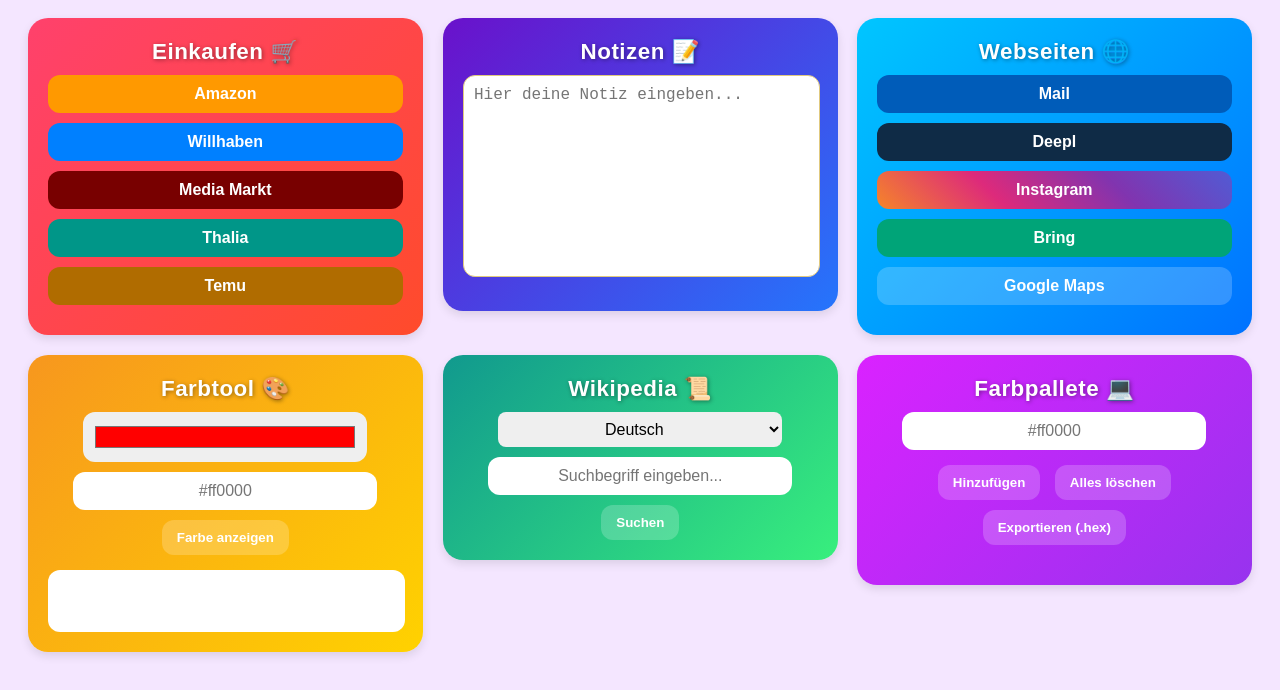
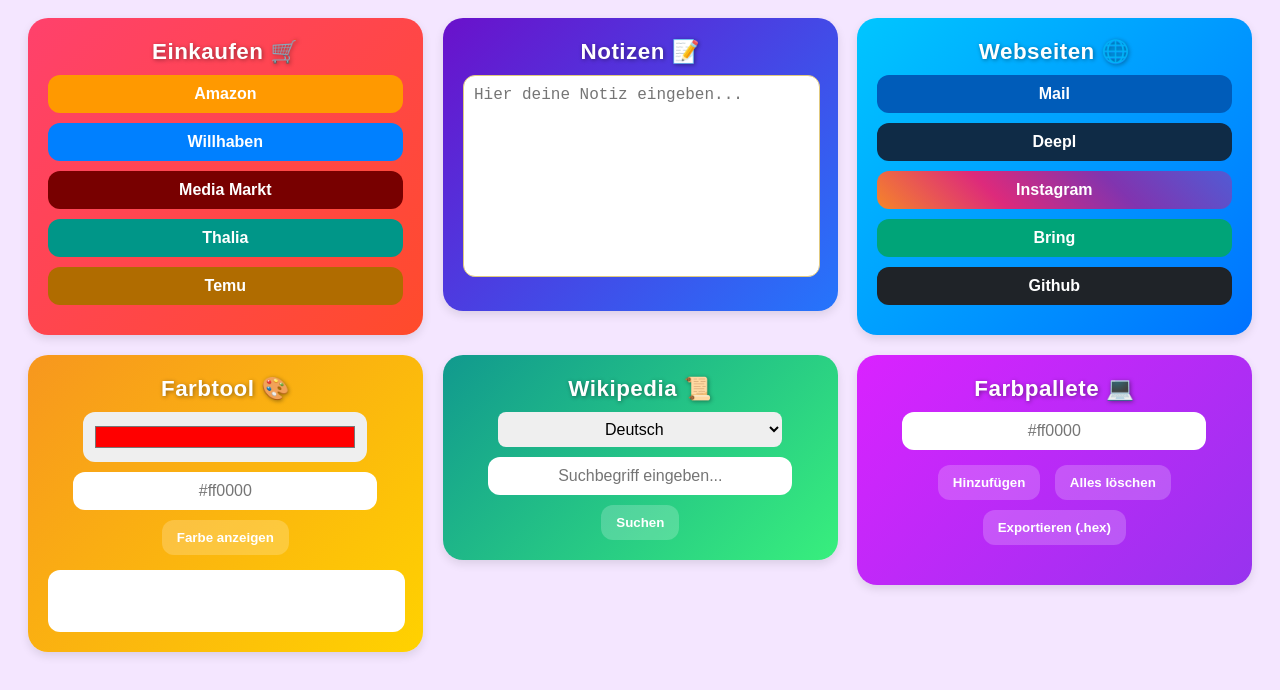
Before and after one commit to Zeitgenosse20/Desktop-Portal, a plain HTML site: page index.html in a window 1280 px wide. Shown: the part 110-800 px from the top of the page. Drawn offline with Linux system fonts and the light colour scheme.

Commit message:
For Real Back

```diff
--- a/index.html
+++ b/index.html
@@ -48,8 +48,9 @@ Lehre: Proprietäre Formate nerven. Offene Formate bleiben.
                 <li><a href="https://www.deepl.com/de/translator" target="_blank">Deepl</a></li>
                 <li><a href="https://www.instagram.com/quiteplace20/" target="_blank">Instagram</a></li>
                 <li><a href="https://web.getbring.com/app/lists/0" target="_blank">Bring</a></li>
-                <li><a href="https://www.google.at/maps/@47.8058377,13.4661507,16z?entry=ttu&g_ep=EgoyMDI1MTAwMS4wIKXMDSoASAFQAw%3D%3D" target="_blank">Google Maps</a></li>
+                <li><a href="https://github.com/" target="_blank">Github</a></li>
             </ul>
+
         </div>
         <div id="colour">
             <h2>
@@ -81,6 +82,7 @@ Lehre: Proprietäre Formate nerven. Offene Formate bleiben.
     <button id="paletteAdd">Hinzufügen</button>
     <button id="paletteClear">Alles löschen</button>
     <button id="paletteExportText">Exportieren (.hex)</button>
+
     <div id="paletteList"></div>
         </div>
     </main>
```
Lines whose indentation alone changed are shown as unchanged.
